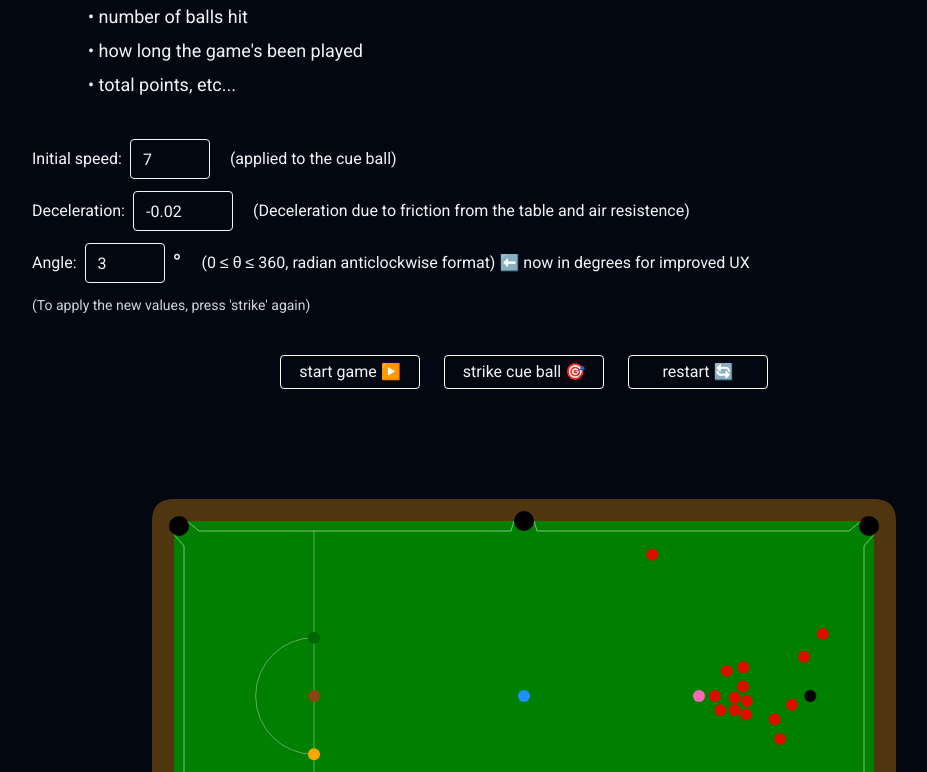
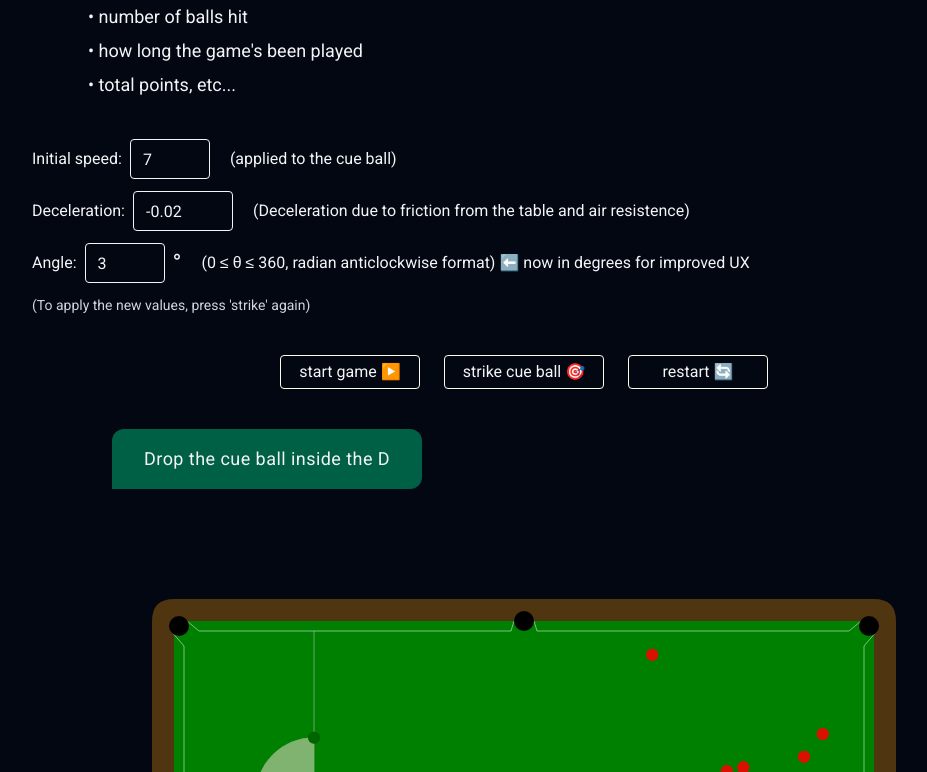
Before and after one commit to RutaKlim/snooker_simulation, a website built with Vite: page index.html in a window 1280 px wide. Both pictures are taken after a click on the button "start game ▶️". Shown: the part 4057-4829 px from the top of the page, without its empty margins (116-1043 px from the left). Built offline with nearby package versions, Linux system fonts and the light colour scheme; a web font is replaced by a local one.

Commit message:
will try make a game function so that rules are more ordered

```diff
--- a/index.html
+++ b/index.html
@@ -383,6 +383,14 @@
 						restart 🔄️
 					</button>
 				</div>
+				<div class="flex mt-10">
+					<div
+						id="message-box"
+						class="bg-emerald-800 py-4 lg:ml-20 ml-5 px-8 text-lg tracking-wide rounded-xl rounded-bl-none"
+					>
+						Press 'start game'
+					</div>
+				</div>
 			</section>
 			<!-- start - canvas -->
 			<div class="flex justify-center items-center w-full mt-8 mb-7">
--- a/src/game/game.js
+++ b/src/game/game.js
@@ -25,13 +25,18 @@ const cHeight = gameCanvas.height;
 // snooker table dimensions
 const width = 700;
 const height = 350;
-
 const tableLeft = (cWidth - width) / 2;
 const tableTop = (cHeight - height) / 2;
-
 const pocketD = 10;
 
 let deceleration = document.getElementById("game_deceleration").value;
+
+// message
+const message = document.getElementById("message-box");
+export function updateMsg(msg) {
+	message.innerHTML = msg;
+}
+updateMsg("Press 'start game");
 
 // cue ball
 const cueBall = new CueBall(
@@ -290,6 +295,11 @@ function draw() {
 	_drawTable();
 	drawAllBalls(ballsOnTable, c);
 
+	// check whether a white ball was potted and if it needs to be dropped
+	if (!ballsOnTable.includes(cueBall)) {
+		dropCueBall();
+	}
+
 	// scan through the moving balls, and see what other balls they hit
 	if (ballsOnTable.length > 1) {
 		for (let i = 0; i < ballsOnTable.length - 1; i++) {
@@ -344,6 +354,57 @@ function draw() {
 	}
 }
 
+// Moving the white ball
+export function dropCueBall() {
+	// this func will be called when the game starts and when the white ball is potted in
+	// this will paint the D, as a very light green implying to drop the white ball inside that,
+
+	// draw the D a lighter colour
+	c.fillStyle = "#80b370";
+	c.beginPath();
+	c.fillStyle = c.arc(
+		tableLeft + width / 5,
+		tableTop + height / 2,
+		height / 6,
+		Math.PI * 1.5,
+		Math.PI / 2,
+		true,
+	);
+	c.fill();
+	drawAllBalls(ballsOnTable, c);
+	// and there will be a button to click, drop ball which will drop the ball and continue play
+	// called 'ball in hand'
+	// white ball will be in there and it is upto the user to move it to continue/start the game.
+	// make this button visible to drop the ball
+	updateMsg("Drop the cue ball inside the D");
+	console.log("count");
+	gameCanvas.addEventListener("click", (e) => {
+		let coords = getCoords(e);
+		console.log(coords);
+	});
+}
+
+function getCoords(e) {
+	const pos = e.target.getBoundingClientRect();
+	let x = e.clientX;
+	let y = e.clientY;
+	return [(x - pos.x) | 1, (y - pos.y) | 1];
+}
+
+let gameFinished = false;
+let gameWon = false;
+function startGame() {
+	// end game
+	if (gameFinished) {
+		window.cancelAnimationFrame(raf);
+		updateMsg("Game finished!!");
+		return;
+	}
+
+	// firstly place the white ball down
+	dropCueBall();
+}
+
 // Buttons +  event handlers
 // -------------------------
 // start btn
@@ -371,6 +432,7 @@ restartBtn.addEventListener("click", function () {
 	window.cancelAnimationFrame(raf);
 	clearAll();
 	_drawTable();
+	updateMsg("Press 'start game");
 	ballsOnTable = [...allBalls];
 	ballsOnTable.forEach((ball) => {
 		ball.curX = ball.startX;
--- a/src/physics/collision.js
+++ b/src/physics/collision.js
@@ -38,30 +38,10 @@ export function resolveCollision(ball, otherBall) {
 }
 
 export function takeBallOffTable(ball, ballsOnTable) {
-	const index = ballsOnTable.indexOf(ball);
-	if (index === -1) return;
-
+	ballsOnTable[ballsOnTable.indexOf(ball)] =
+		ballsOnTable[ballsOnTable.length - 1];
 	ball.isMoving = false;
-	ballsOnTable.splice(index, 1);
-}
-
-function isInPocket(ball, tableTop, tableLeft, width, height, pocketD) {
-	const pocketCenters = [
-		[tableLeft + 5, tableTop + 5],
-		[tableLeft + width / 2, tableTop],
-		[tableLeft + width - 5, tableTop + 5],
-		[tableLeft + width - 5, tableTop + height - 5],
-		[tableLeft + width / 2, tableTop + height],
-		[tableLeft + 5, tableTop + height - 5],
-	];
-	const pocketCaptureRadius = pocketD + ball.radius;
-
-	return pocketCenters.some(([pocketX, pocketY]) => {
-		return (
-			Math.hypot(ball.curX - pocketX, ball.curY - pocketY) <=
-			pocketCaptureRadius
-		);
-	});
+	ballsOnTable.pop();
 }
 
 // makes the balls bounce of the walls
@@ -81,8 +61,13 @@ export function wallDeflection(
 	const leftBorder = tableLeft + pocketD + ballRadius;
 	const rightBorder = tableLeft + width - pocketD - ballRadius;
 	ballsOnTable.forEach((ball) => {
-		// Capture only when the ball is close to one of the six pocket centers.
-		if (isInPocket(ball, tableTop, tableLeft, width, height, pocketD)) {
+		// POCKETS
+		if (
+			ball.curX < leftBorder - pocketD ||
+			ball.curX > rightBorder + pocketD ||
+			ball.curY < topBorder - pocketD ||
+			ball.curY > bottomBorder + pocketD
+		) {
 			ballsToRemove.push(ball);
 		} else {
 			// X
```
